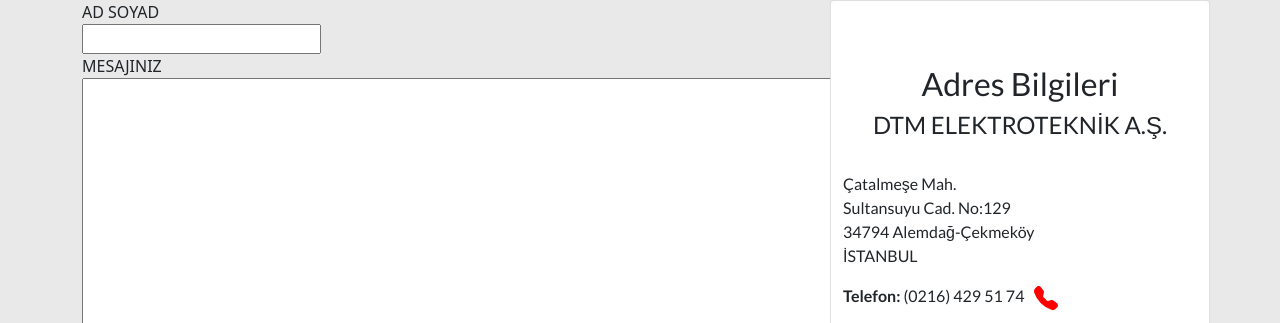
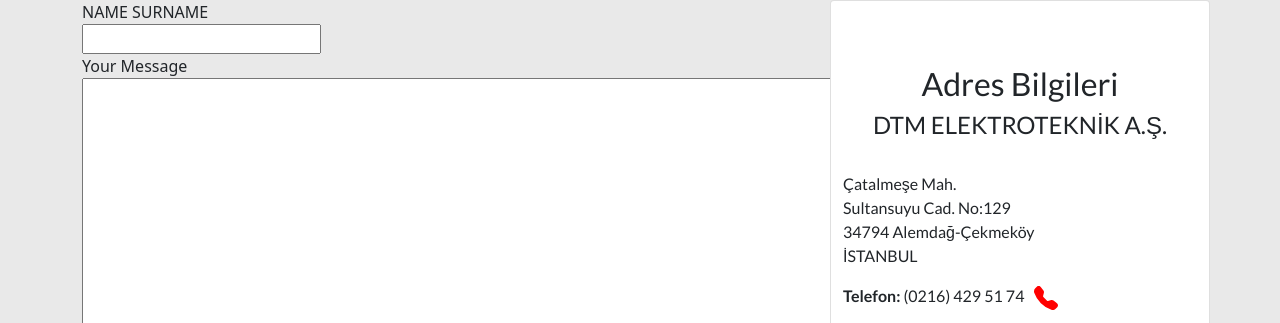
Before and after one commit to ozgurozbek/dtmelektroteknik, a Flask app: page /iletisim in a window 1280 px wide. Shown: the part 522-845 px from the top of the page. Run offline with Flask 2, Linux system fonts and the light colour scheme; some libraries are stand-ins or nearby versions.

Commit message:
form prep

```diff
--- a/main.py
+++ b/main.py
@@ -5,9 +5,11 @@
 
 translations = [
     ["tr","Ana Sayfa","Kurumsal","Hakkımızda","Ürünler","Ürünlerimiz","AYDINLATMA","ALÇAK GÜÇ","ORTA GÜÇ","YÜKSEK GÜÇ"
-    ,"İletişim","Kullanım Alanları","Hizmetler","Referanslar","Sertifikalar","Haberler","Hızlı Navigasyon","DTM Elektroteknik A.Ş."],
+    ,"İletişim","Kullanım Alanları","Hizmetler","Referanslar","Sertifikalar","Haberler","Hızlı Navigasyon","DTM Elektroteknik A.Ş.","Ad Soyad","Mesajınız"
+    ],
     ["eng","Homepage","Corporate","About Us","Products","Our Products","LIGHTNING","LOW POWER","MEDIUM POWER","HIGH POWER"
-    ,"Contact Us","Application Areas","Services","References","Certificates","News","Fast Navigation","DTM Electrotechnical Inc."]
+    ,"Contact Us","Application Areas","Services","References","Certificates","News","Fast Navigation","DTM Electrotechnical Inc.","Name Surname","Your Message"
+    ]
 ]
 # 0: Tr, 1: Eng
 @app.route('/set_lang', methods = ['POST'])
--- a/templates/iletisim.html
+++ b/templates/iletisim.html
@@ -3,7 +3,7 @@
 
 <head>
     {% include 'HEAD.html' %}
-    <title>İletişim | DTM ELEKTROTEKNİK A.Ş.</title>
+    <title>{{ translation[9] }} | {{ translation[17] }}</title>
 </head>
 
 <body>
@@ -17,11 +17,11 @@
     <div class="container">
         <div class="row justify-content-around">
             <form action="/send_mail" method="post" class="col-lg-8">
-                <label for="name">AD SOYAD</label><br>
+                <label for="name" class="text-uppercase">{{ translation[18] }}</label><br>
                 <input type="text" id="name" name="name"><br>
 
                 <label for="YourMessage">
-                    MESAJINIZ
+                    {{ translation[19] }}
                 </label><br>
                 <textarea id="YourMessage" name="yourmsg" rows="10" cols="100"></textarea>
                 <input type="submit" value="send">
--- a/templates/sertifikalar.html
+++ b/templates/sertifikalar.html
@@ -3,7 +3,7 @@
 
 <head>
     {% include 'HEAD.html' %}
-    <title>Sertifikalarımız | DTM ELEKTROTEKNİK A.Ş.</title>
+    <title>{{ translation[14] }} | {{ translation[17] }}</title>
 </head>
 <body>
     {% include 'nav.html' %}
```
